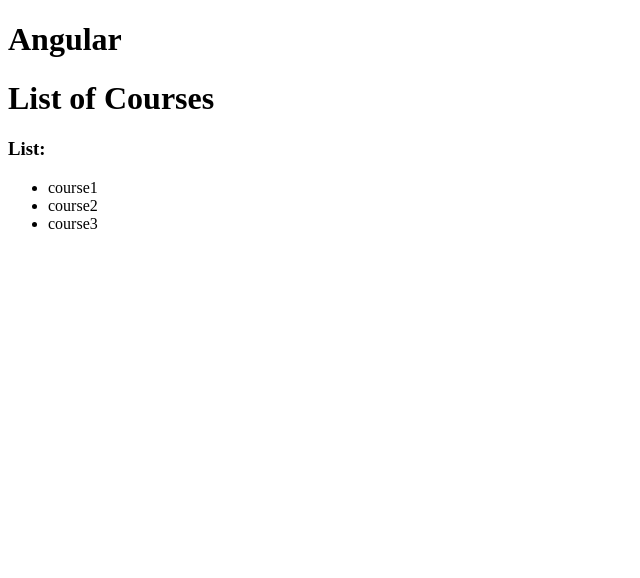
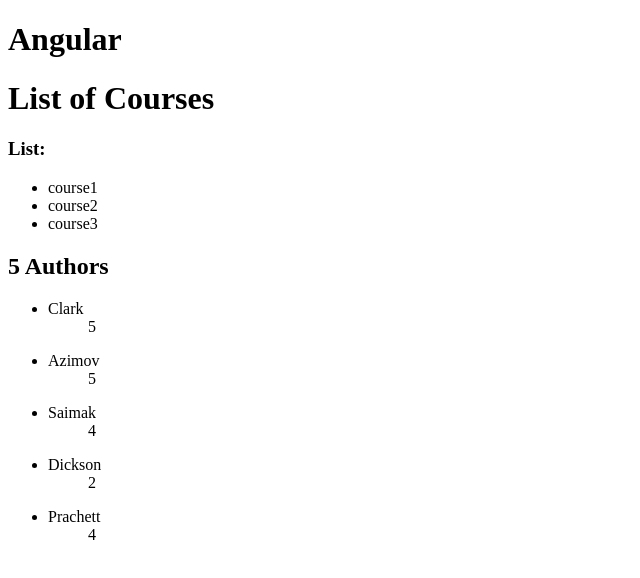
Before and after one commit to inferman/Ang, an Angular app: page / in a window 1280 px wide. Shown: the top 578 px of the page, without its empty margins (0-640 px from the left). Built offline with nearby package versions, Linux system fonts and the light colour scheme.

Commit message:
created new component and services

```diff
--- a/src/app/app.component.html
+++ b/src/app/app.component.html
@@ -1,2 +1,3 @@
 <h1>Angular</h1>
 <test-component></test-component>
+<authors></authors>
--- /dev/null
+++ b/src/app/authors.service.ts
@@ -0,0 +1,17 @@
+import { Injectable } from '@angular/core';
+
+@Injectable({
+  providedIn: 'root'
+})
+export class AuthorsService {
+  getAuthors() {
+    return [
+      {name: 'Clark', rating: 5},
+      {name: 'Azimov', rating: 5},
+      {name: 'Saimak', rating: 4},
+      {name: 'Dickson', rating: 2},
+      {name: 'Prachett', rating: 4},
+    ];
+  }
+  constructor() { }
+}
--- /dev/null
+++ b/src/app/authors/authors.component.html
@@ -0,0 +1,9 @@
+<h2>{{ authorsList.length }} Authors</h2>
+<ul>
+  <li *ngFor="let author of authorsList">
+    <dl>
+      <dt>{{ author.name }}</dt>
+      <dd>{{ author.rating }}</dd>
+    </dl>
+  </li>
+</ul>
--- /dev/null
+++ b/src/app/authors/authors.component.ts
@@ -0,0 +1,18 @@
+import { Component, OnInit } from '@angular/core';
+import { AuthorsService } from '../authors.service';
+
+@Component({
+  selector: 'authors',
+  templateUrl: './authors.component.html',
+  styleUrls: ['./authors.component.css']
+})
+export class AuthorsComponent implements OnInit {
+  authorsList;
+  constructor(authorsService: AuthorsService) {
+    this.authorsList = authorsService.getAuthors();
+  }
+
+  ngOnInit() {
+  }
+
+}
--- a/src/app/test.component.ts
+++ b/src/app/test.component.ts
@@ -20,8 +20,7 @@
     return this.title;
   }
 
-  constructor() {
-    let service = new TestService();
+  constructor(service: TestService) {
     this.courses = service.getCourses();
   }
 }
```
Also changed, not shown: src/app/app.module.ts (+9 -2 lines), src/app/authors/authors.component.css (added), 2 other files (tests, documents, lock files or other folders).
